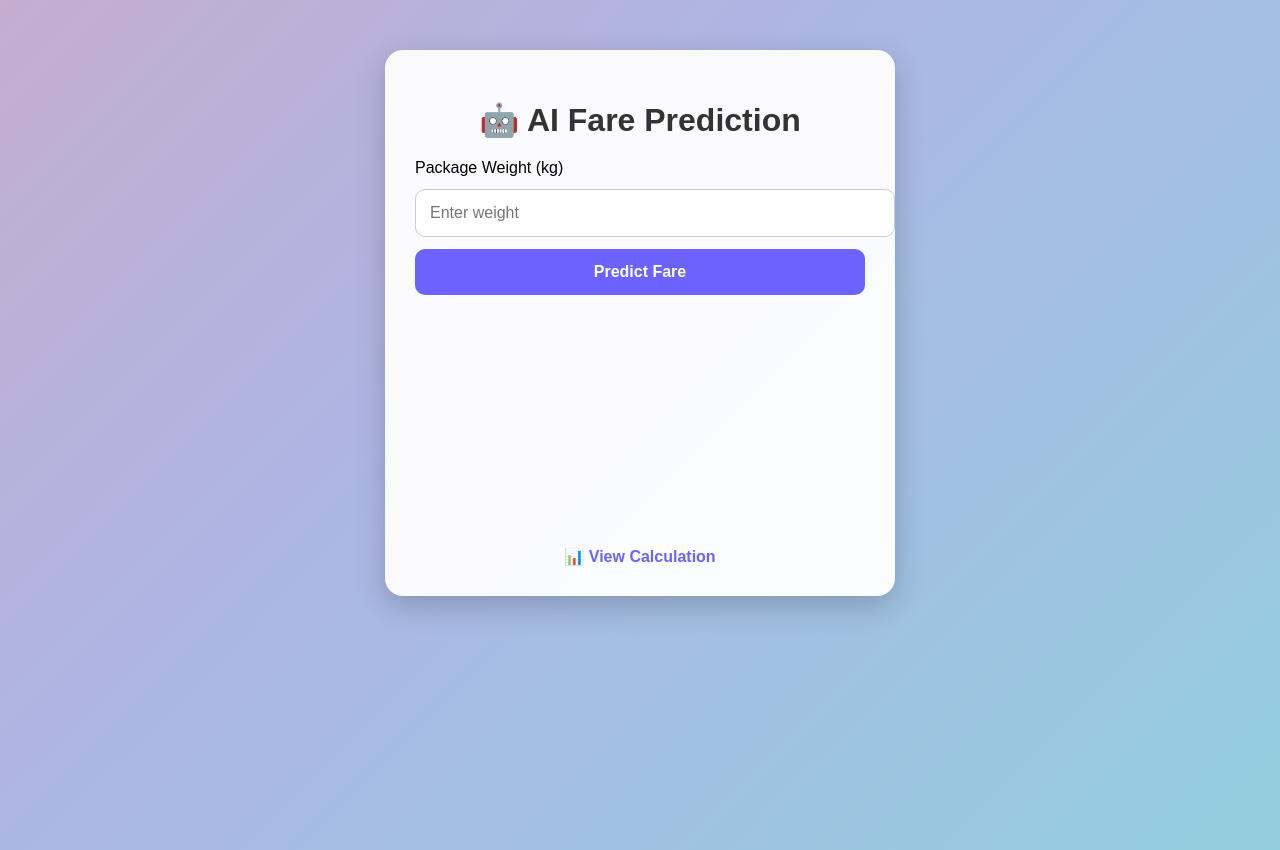
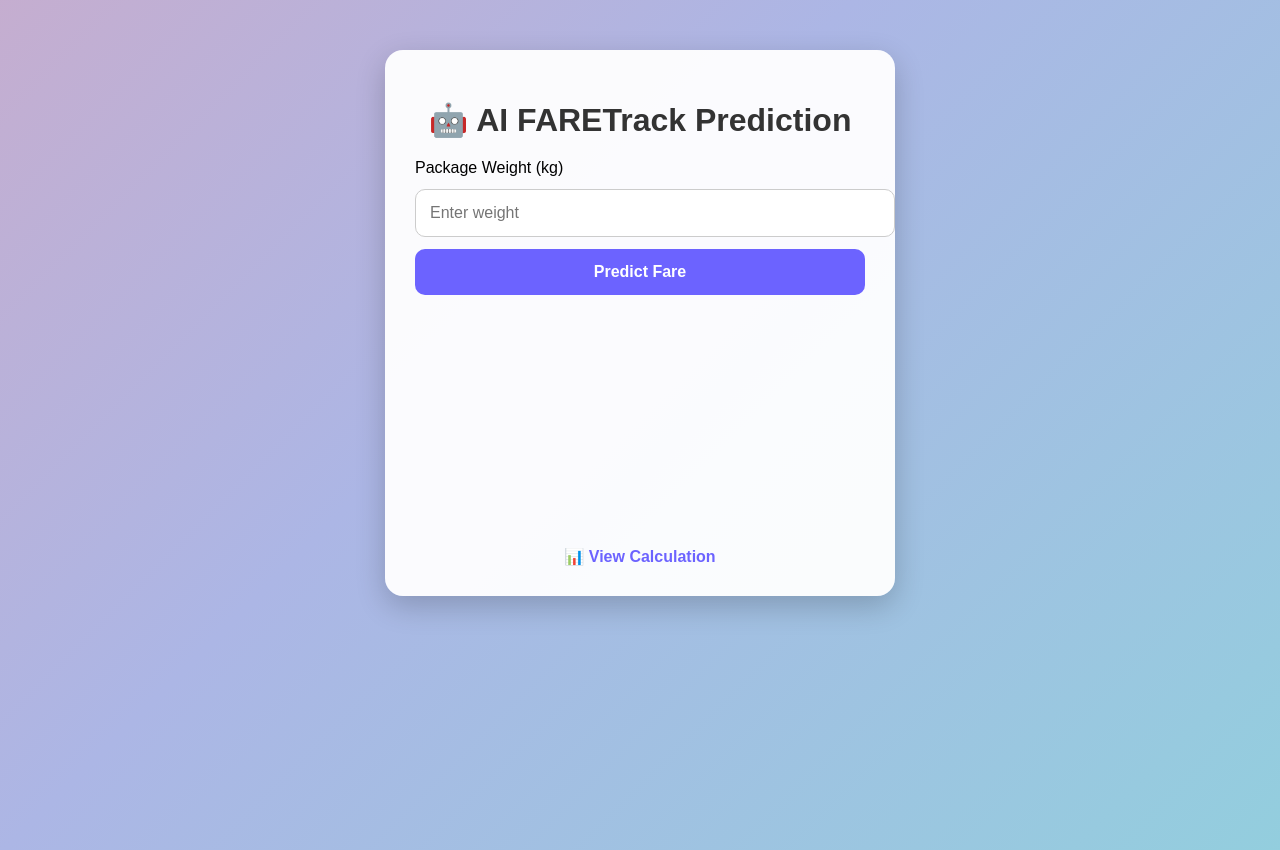
Before and after one commit to cybercats71845-coder/ai-fair-prediction, a plain HTML site: page index.html in a window 1280 px wide. Drawn offline with nearby package versions, Linux system fonts and the light colour scheme.

Commit message:
Update index.html

```diff
--- a/index.html
+++ b/index.html
@@ -9,7 +9,7 @@
 <body>
 
 <div class="container">
-  <h1>🤖 AI Fare Prediction</h1>
+  <h1>🤖 AI FARETrack Prediction</h1>
 
   <label>Package Weight (kg)</label>
   <input type="number" id="weight" placeholder="Enter weight">
@@ -26,4 +26,5 @@
 <script src="https://cdn.jsdelivr.net/npm/chart.js"></script>
 <script src="script.js"></script>
 </body>
+
 </html>
```
